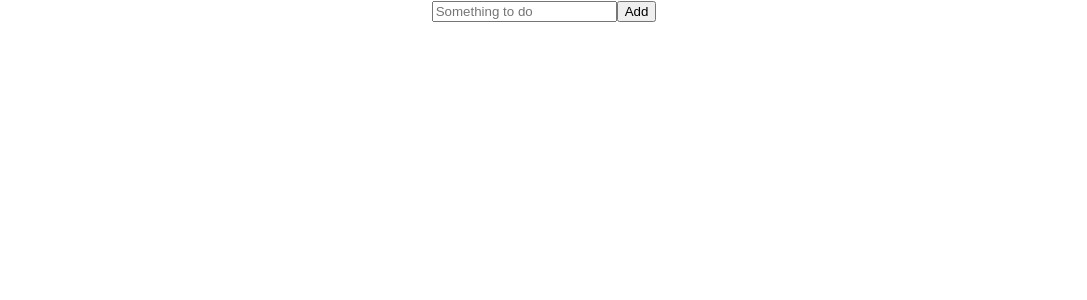
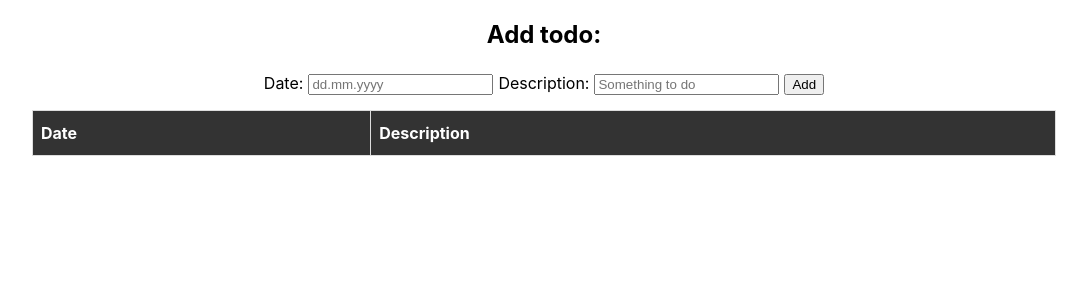
Before and after one commit to l0ttal/todolist, a React (Create React App) app: page / in a window 1280 px wide. Shown: the top 300 px of the page, without its empty margins (96-1183 px from the left). Built offline with nearby package versions, Linux system fonts and the light colour scheme.

Commit message:
first commit

```diff
--- a/src/App.css
+++ b/src/App.css
@@ -3,7 +3,37 @@
 }
 
 table {
-  margin: auto;
+  border-collapse: collapse;
+  width: 80%;
+  margin-left: auto;
+  margin-right: auto;
+  margin-top: 10px;
+}
+
+table td,
+table th {
+  border: 1px solid #ddd;
+  padding: 8px;
+}
+
+table th {
+  padding-top: 12px;
+  padding-bottom: 12px;
+  text-align: left;
+  background-color: #333;
+  color: white;
+}
+
+table tr:nth-child(even) {
+  background-color: #f2f2f2;
+}
+
+table tr:hover {
+  background-color: #ddd;
+}
+
+input {
+  margin: 5px;
 }
 
 .App-logo {
--- a/src/components/Todolist.js
+++ b/src/components/Todolist.js
@@ -1,23 +1,35 @@
 import React, { useState } from 'react';
 
 function Todolist() {
-	const [description, setDescription] = useState('');
+	const [input, setInput] = useState({
+		description: '',
+		date: '',
+	});
 	const [todos, setTodos] = useState([]);
 
 	function addTodo() {
-		setTodos([description, ...todos]);
+		setTodos([input, ...todos]);
 	}
 
 	return (
 		<div className='App'>
-			<input placeholder="Something to do" value={description} onChange={event => setDescription(event.target.value)} />
+			<h2>Add todo:</h2>
+			Date:
+			<input name="date" placeholder="dd.mm.yyyy" value={input.date} onChange={event => setInput({ ...input, [event.target.name]: event.target.value })} />
+			Description:
+			<input name="description" placeholder="Something to do" value={input.description} onChange={event => setInput({ ...input, [event.target.name]: event.target.value })} />
 			<button onClick={addTodo}>Add</button>
 			<table>
 				<tbody>
+					<tr>
+						<th>Date</th>
+						<th>Description</th>
+					</tr>
 					{
-						todos.map(todo =>
-							<tr>
-								<td>{todo}</td>
+						todos.map((todo) =>
+							<tr key={todo.description}>
+								<td>{todo.date}</td>
+								<td>{todo.description}</td>
 							</tr>
 						)
 					}
```
